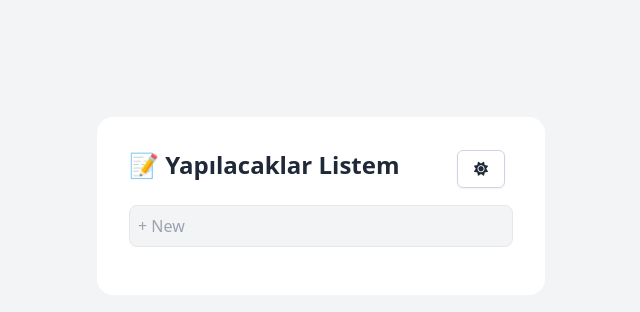
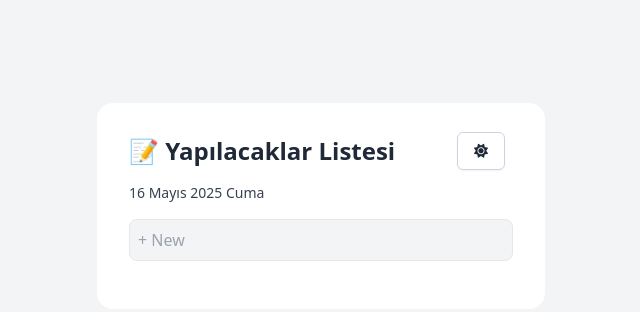
Before and after one commit to umutdiyar/to-do-list-app, a plain HTML site: page index.html in a window 1280 px wide. Shown: the part 194-506 px from the top of the page, without its empty margins (319-959 px from the left). Drawn offline with nearby package versions, Linux system fonts and the light colour scheme.

Commit message:
instant date added

```diff
--- a/app.js
+++ b/app.js
@@ -86,7 +86,7 @@ document.addEventListener("DOMContentLoaded", () => {
         setTimeout(() => {
           li.remove();
           saveTasks();
-        }, 3000);
+        }, 2000);
       } else {
         taskText.classList.remove("line-through", "text-gray-400");
         taskText.classList.add(isDarkMode ? "text-white" : "text-black");
@@ -140,5 +140,19 @@ document.addEventListener("DOMContentLoaded", () => {
     }
   });
 
+  const updateDate = () => {
+    const dateElement = document.getElementById("date");
+    const now = new Date();
+    const options = {
+      weekday: "long",
+      year: "numeric",
+      month: "long",
+      day: "numeric",
+    };
+    const formattedDate = now.toLocaleDateString("tr-TR", options);
+    dateElement.textContent = formattedDate;
+  };
+
+  updateDate();
   loadTasks();
 });
--- a/index.html
+++ b/index.html
@@ -3,7 +3,12 @@
   <head>
     <meta charset="UTF-8" />
     <meta name="viewport" content="width=device-width, initial-scale=1.0" />
-    <title>Modern Yapılacaklar Listesi</title>
+    <title>ToDoListApp</title>
+    <link
+      rel="shortcut icon"
+      href="assets/icon/favicon-32x32.png"
+      type="image/x-icon"
+    />
     <!-- Tailwind CSS CDN -->
     <script src="https://cdn.tailwindcss.com"></script>
     <link
@@ -30,8 +35,9 @@
         id="task-box"
         class="w-full max-w-md p-8 bg-white bg-gray-400 text-gray-800 rounded-2xl relative"
       >
-        <div class="flex justify-between items-center">
-          <h1 class="text-2xl font-bold mb-6">📝 Yapılacaklar Listem</h1>
+        <div class="flex flex-col items-center">
+          <div class="flex justify-between items-center w-full">
+            <h1 class="text-2xl font-bold mb-4">📝 Yapılacaklar Listesi</h1>
 
             <!-- Tema değiştirme butonu (ikon ile) -->
             <button
@@ -42,6 +48,12 @@
               <i class="fas fa-sun"></i>
             </button>
           </div>
+        </div>
+
+        <p
+          id="date"
+          class="text-sm text-gray-700 dark:text-gray-400 mb-4 font-stretch-extra-expanded"
+        ></p>
 
         <div class="flex gap-2 mb-4">
           <input
```
Also changed, not shown: assets/icon/favicon-16x16.png (added), assets/icon/favicon-32x32.png (added). Lines whose indentation alone changed are shown as unchanged.
